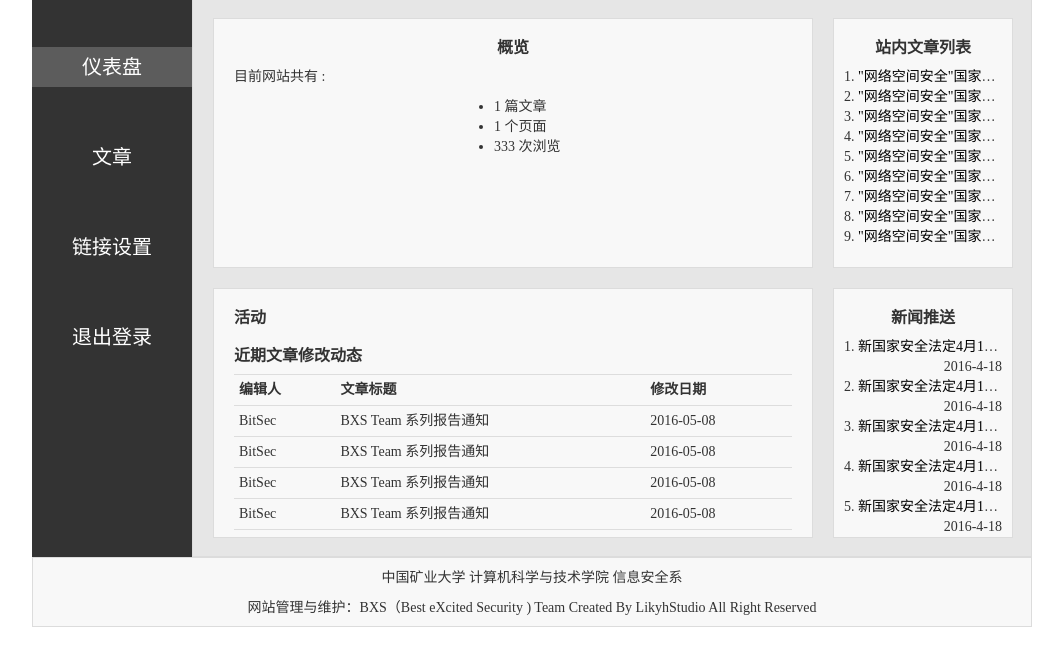
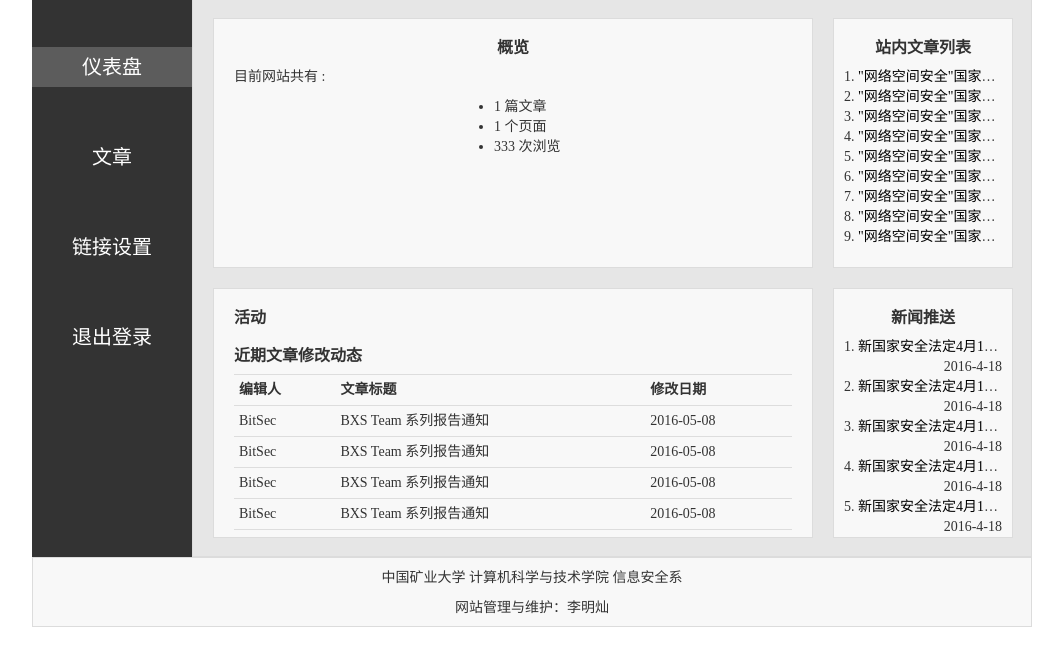
Before and after one commit to wertyuim/wertyuim.github.io, a plain HTML site: page index.html in a window 1280 px wide. Shown: the part 253-906 px from the top of the page, without its empty margins (108-1171 px from the left). Drawn offline with Linux system fonts and the light colour scheme.

Commit message:
llala
啦啦啦

```diff
--- a/index.html
+++ b/index.html
@@ -119,7 +119,7 @@
 			</div>
 			<footer>
 				<p class="text-center">中国矿业大学 计算机科学与技术学院 信息安全系 </p>
-				<p class="text-center">网站管理与维护：BXS（Best eXcited Security ) Team Created By LikyhStudio All Right Reserved</p>
+				<p class="text-center">网站管理与维护：李明灿</p>
 			</footer>
 		</div>
 	</body>
```
